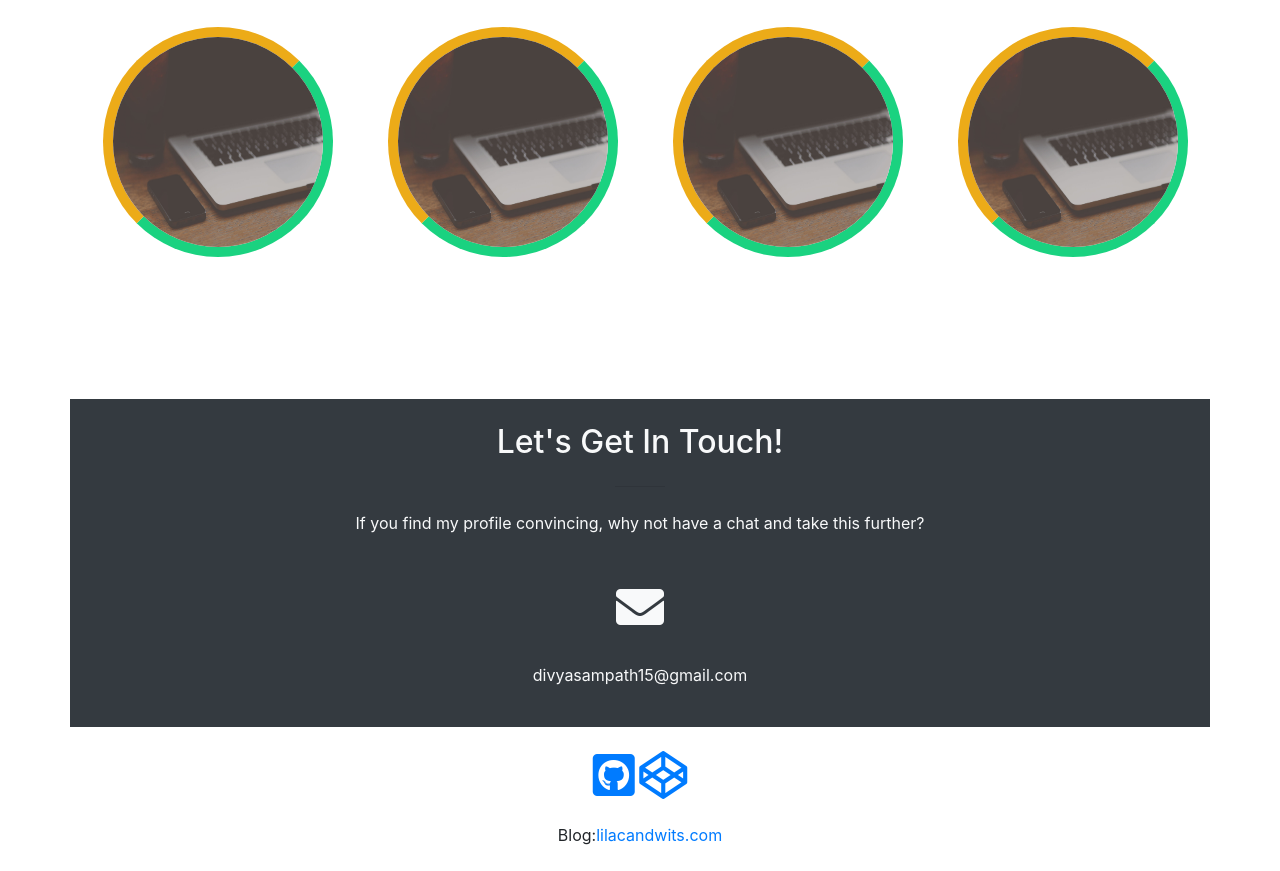
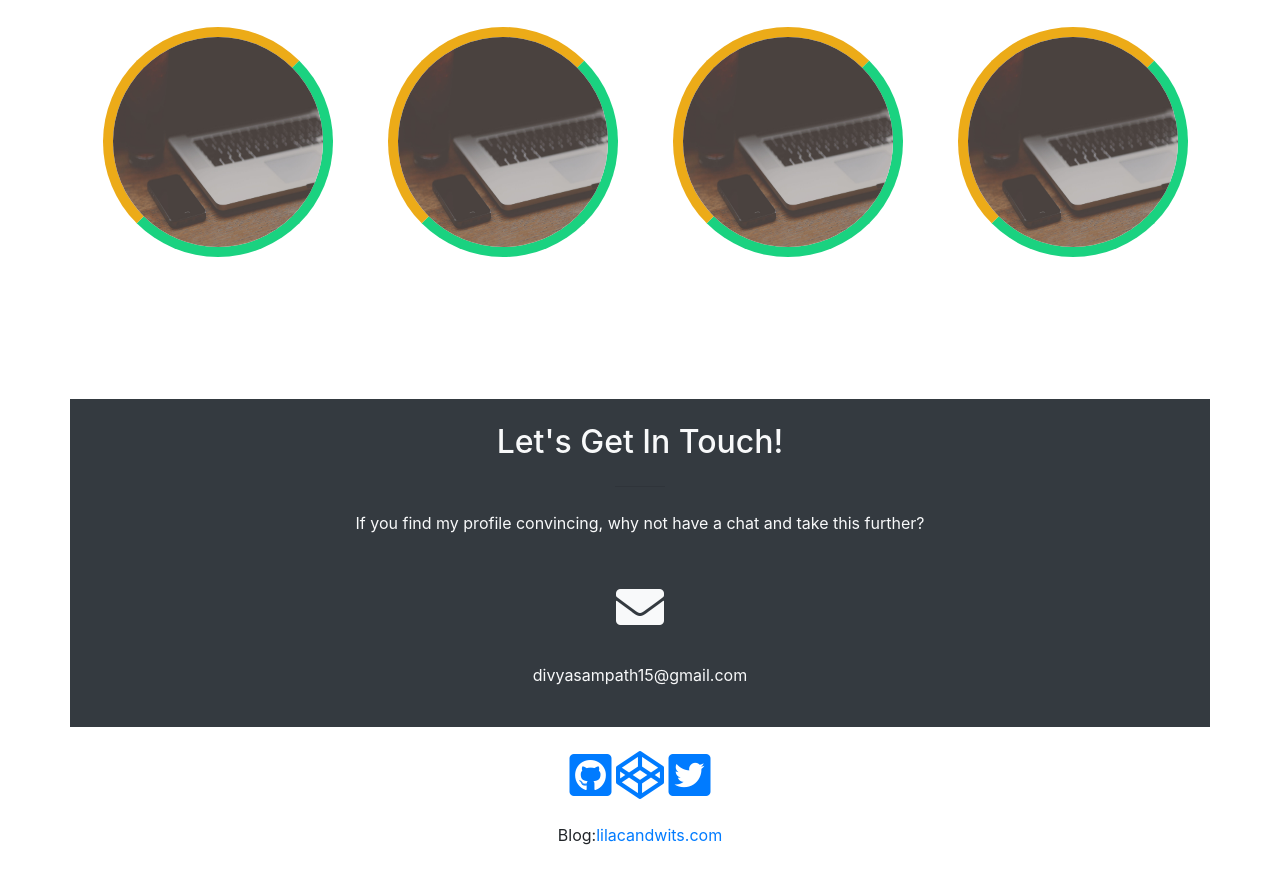
Before and after one commit to divya0999/Portfolio2.0, a website with bundled scripts: page index.html in a window 1280 px wide. Shown: the part 2401-3272 px from the top of the page. Built offline with nearby package versions, Linux system fonts and the light colour scheme.

Commit message:
Update index.html

```diff
--- a/index.html
+++ b/index.html
@@ -360,7 +360,7 @@
 	<div class="text-center bg-white p-4">
       <a href="https://github.com/divya0999" target="blank"><i class="fab fa-3x fa-github-square mx-auto text-center"></i></a>
      <a href="https://codepen.io/divya0999/" target="blank"><i class="fab fa-3x fa-codepen mx-auto text-center "></i></a>
-
+      <a href="https://twitter.com/divyas09" target="blank"><i class="fab fa-3x fa-twitter-square mx-auto text-center"></i></a>
     <br>
 	<br>
 	Blog:<a target="_blank" href="https://www.lilacandwits.com/">lilacandwits.com</a>
```
